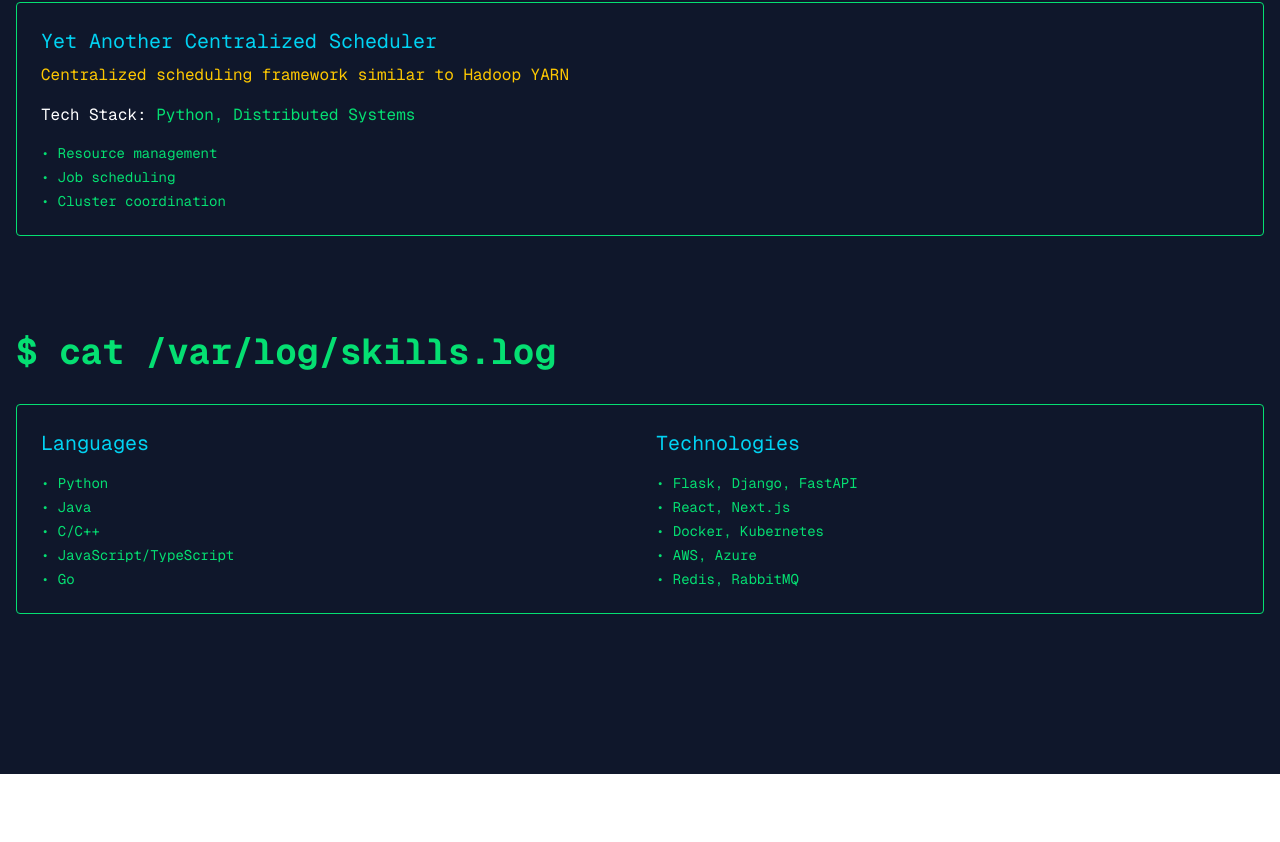
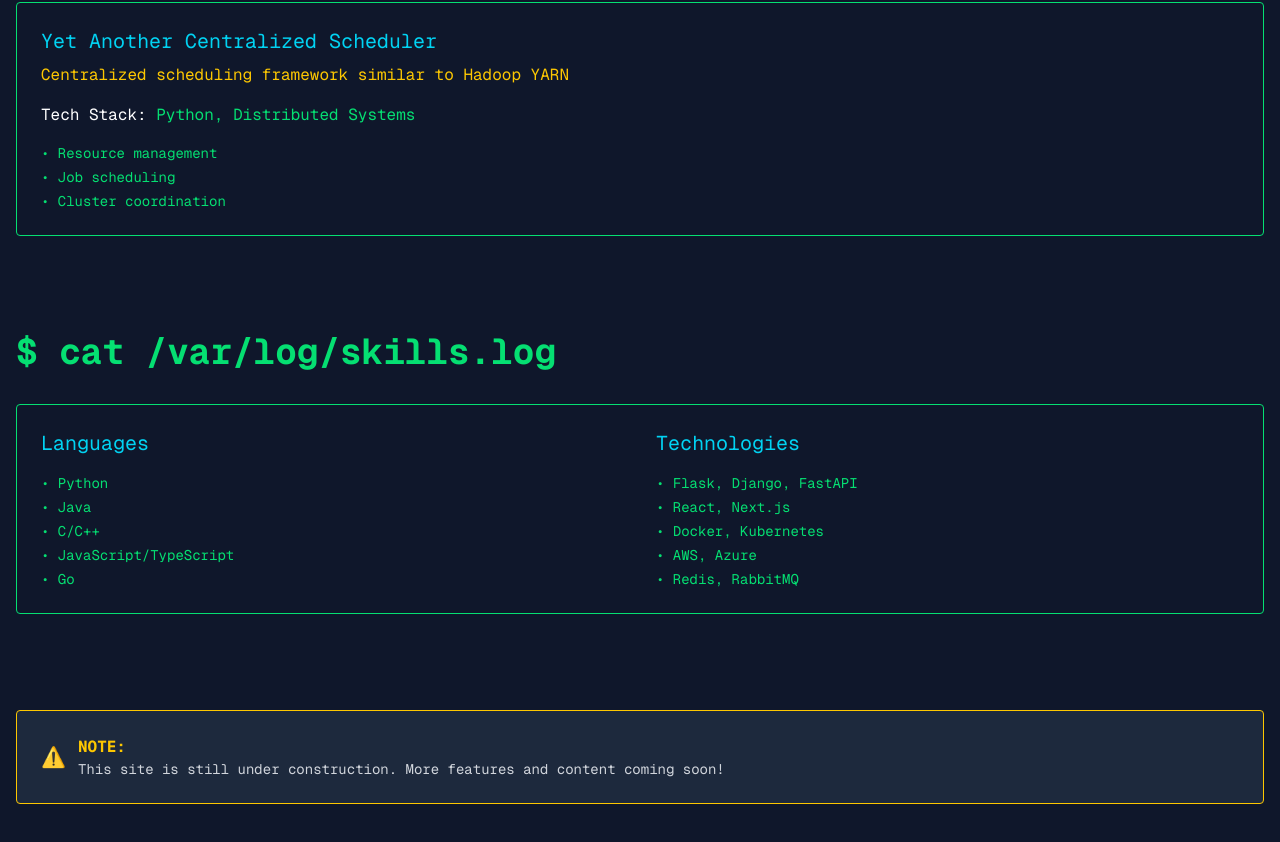
Before and after one commit to kushalkrishnappa/portfolio, a Next.js app: page / in a window 1280 px wide. Shown: the part 2464-3306 px from the top of the page. Before the commit the page ends 3238 px from the top, so only its background shows below. Built offline with nearby package versions, Linux system fonts and the light colour scheme.

Commit message:
Add note - site under construction

```diff
--- a/src/app/page.tsx
+++ b/src/app/page.tsx
@@ -249,6 +249,19 @@ export default function Home() {
             </div>
           </div>
         </section>
+
+        {/* Construction Note */}
+        <section className="mb-8">
+          <div className="border border-yellow-400 p-6 rounded bg-slate-800">
+            <div className="flex items-center space-x-3">
+              <div className="text-yellow-400 text-xl">⚠️</div>
+              <div>
+                <p className="text-yellow-400 font-bold">NOTE:</p>
+                <p className="text-sm text-gray-300">This site is still under construction. More features and content coming soon!</p>
+              </div>
+            </div>
+          </div>
+        </section>
       </div>
     </div>
   )
```
